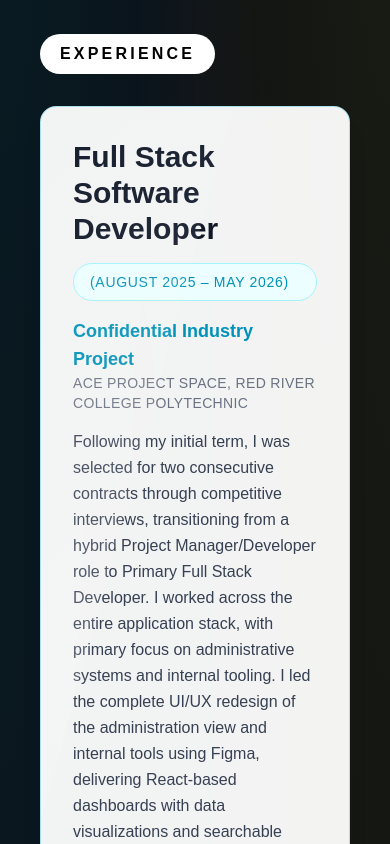
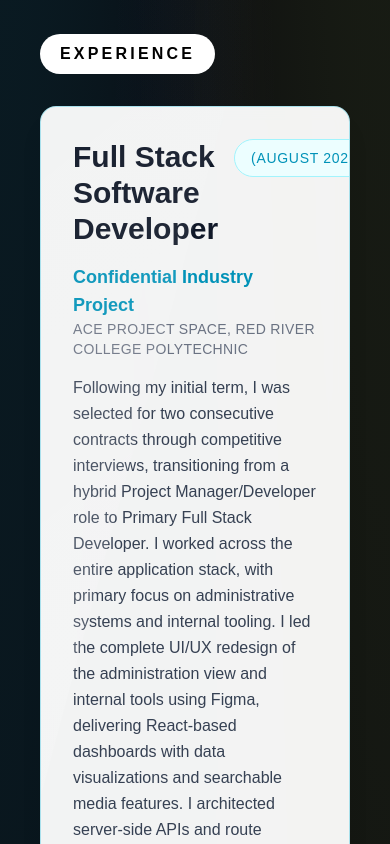
Before and after one commit to zandersantos/zander-santos-portfolio, a Next.js app in the folder zander-santos-portfolio/: page / in a window 390 px wide. Shown: the part 2780-3624 px from the top of the page. Built offline with nearby package versions, Linux system fonts and the light colour scheme.

Commit message:
Removed uneeded styling in the Experience section

```diff
--- a/zander-santos-portfolio/components/Experience.tsx
+++ b/zander-santos-portfolio/components/Experience.tsx
@@ -9,7 +9,7 @@ const Experience = () => {
           </span>
           <div className="space-y-8">
             <div className="skill-card bg-white/95 backdrop-blur-sm border border-cyan-500/30 rounded-2xl p-8 shadow-xl">
-              <div className="flex flex-col md:flex-row md:items-start md:justify-between mb-4 gap-4">
+              <div className="flex flex-col flex-row items-start justify-between mb-4 gap-4">
                 <h3 className="text-3xl font-semibold text-gray-900">
                   Full Stack Software Developer
                 </h3>
```
